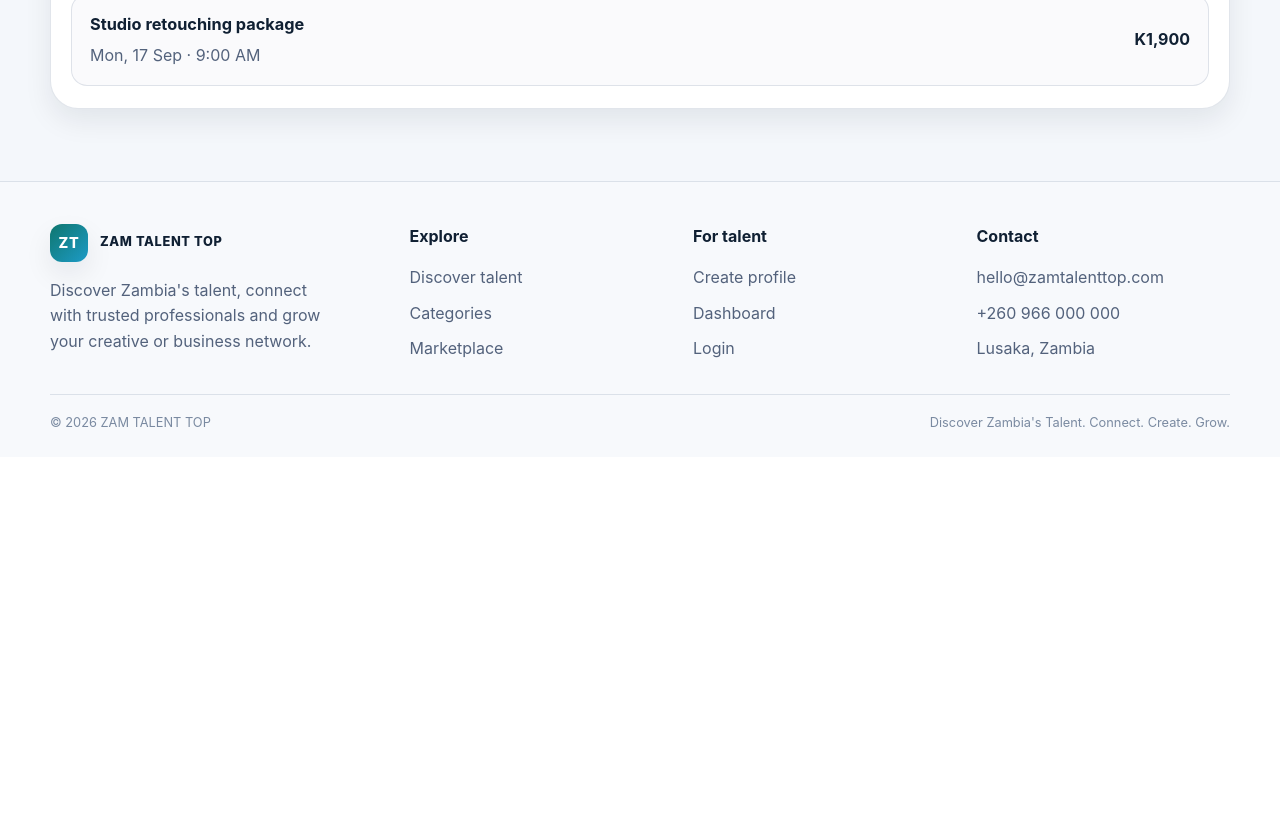
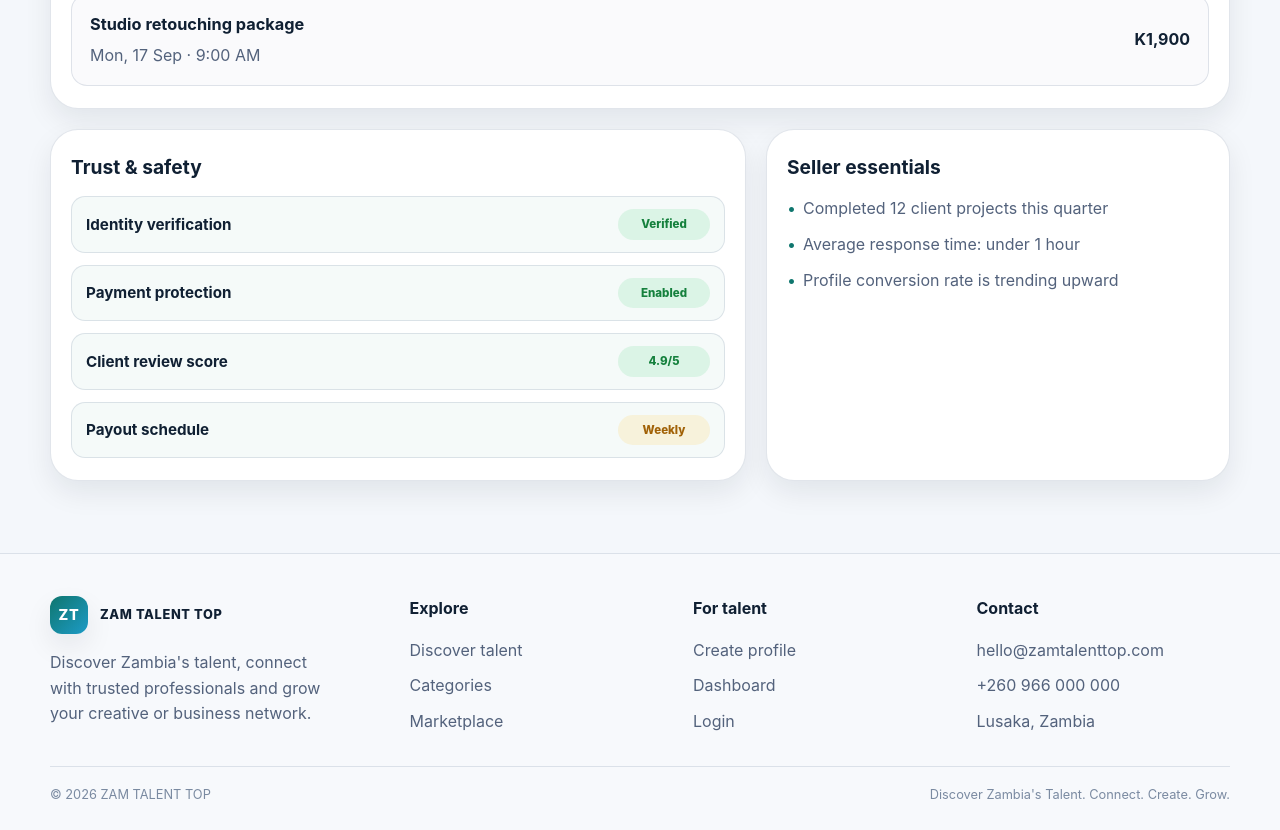
Before and after one commit to lukatokalaluka/ZamTalentTop, a React (Vite) app in the folder client/: page /dashboard in a window 1280 px wide. Shown: the part 1000-1830 px from the top of the page. Before the commit the page ends 1457 px from the top, so only its background shows below. Built offline with nearby package versions, Linux system fonts and the light colour scheme.

Commit message:
Phase 6: trust and seller readiness

```diff
--- a/client/src/App.css
+++ b/client/src/App.css
@@ -1632,6 +1632,51 @@
   color: var(--text);
 }
 
+.dashboard-panels--bottom {
+  margin-top: 20px;
+}
+
+.trust-list {
+  display: grid;
+  gap: 12px;
+}
+
+.trust-item {
+  display: flex;
+  justify-content: space-between;
+  align-items: center;
+  gap: 16px;
+  padding: 12px 14px;
+  background: rgba(15, 118, 110, 0.04);
+  border: 1px solid var(--border);
+  border-radius: 14px;
+}
+
+.trust-item strong {
+  font-size: 0.95rem;
+}
+
+.trust-status {
+  display: inline-flex;
+  align-items: center;
+  justify-content: center;
+  min-width: 92px;
+  padding: 6px 10px;
+  border-radius: 999px;
+  font-size: 0.72rem;
+  font-weight: 800;
+}
+
+.trust-status--good {
+  background: rgba(34, 197, 94, 0.12);
+  color: #15803d;
+}
+
+.trust-status--neutral {
+  background: rgba(251, 191, 36, 0.14);
+  color: #a16207;
+}
+
 .toast {
   position: fixed;
   right: 20px;
--- a/client/src/pages/Dashboard/DashboardPage.jsx
+++ b/client/src/pages/Dashboard/DashboardPage.jsx
@@ -18,6 +18,13 @@ const bookings = [
   { title: 'Brand portrait session', date: 'Wed, 12 Sep', time: '10:00 AM', amount: 'K2,600' },
   { title: 'Corporate event coverage', date: 'Fri, 14 Sep', time: '3:30 PM', amount: 'K4,800' },
   { title: 'Studio retouching package', date: 'Mon, 17 Sep', time: '9:00 AM', amount: 'K1,900' },
+];
+
+const trustSignals = [
+  { title: 'Identity verification', status: 'Verified', tone: 'good' },
+  { title: 'Payment protection', status: 'Enabled', tone: 'good' },
+  { title: 'Client review score', status: '4.9/5', tone: 'good' },
+  { title: 'Payout schedule', status: 'Weekly', tone: 'neutral' },
 ];
 
 export default function DashboardPage() {
@@ -83,6 +90,31 @@ export default function DashboardPage() {
             ))}
           </div>
         </section>
+
+        <div className="dashboard-panels dashboard-panels--bottom">
+          <section className="info-panel">
+            <h2>Trust & safety</h2>
+            <div className="trust-list">
+              {trustSignals.map((signal) => (
+                <div key={signal.title} className="trust-item">
+                  <div>
+                    <strong>{signal.title}</strong>
+                  </div>
+                  <span className={`trust-status trust-status--${signal.tone}`}>{signal.status}</span>
+                </div>
+              ))}
+            </div>
+          </section>
+
+          <section className="info-panel">
+            <h2>Seller essentials</h2>
+            <ul className="detail-list">
+              <li>Completed 12 client projects this quarter</li>
+              <li>Average response time: under 1 hour</li>
+              <li>Profile conversion rate is trending upward</li>
+            </ul>
+          </section>
+        </div>
       </div>
     </div>
   );
```
